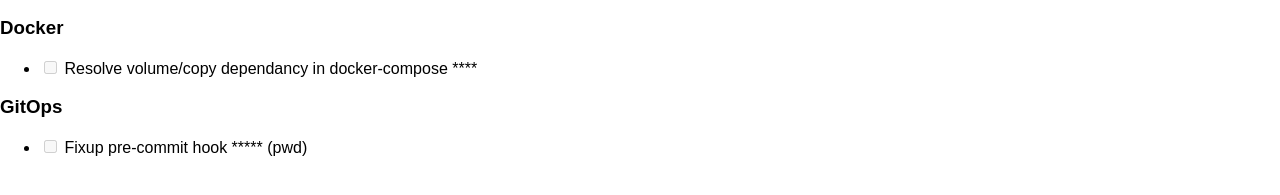
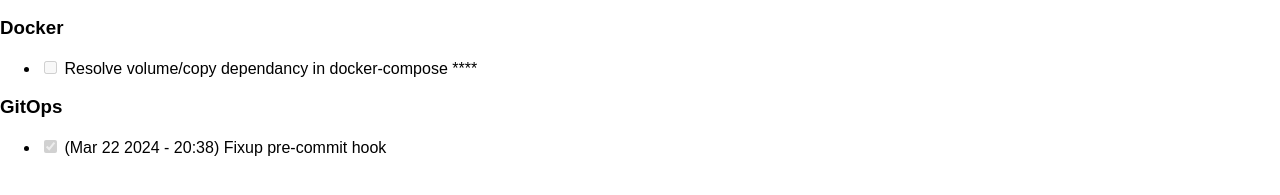
Before and after one commit to moovinzoo/personal-web, a Gatsby site: page /archieve/history/personal-web in a window 1280 px wide. Shown: the part 157-352 px from the top of the page. Built offline with nearby package versions, Linux system fonts and the light colour scheme; Gatsby itself is replaced by a stand-in of ours.

Commit message:
chore: update history

```diff
--- a/content/history/personal-web.mdx
+++ b/content/history/personal-web.mdx
@@ -6,4 +6,4 @@
 - [ ] Resolve volume/copy dependancy in docker-compose ****
 
 ### GitOps
-- [ ] Fixup pre-commit hook ***** (pwd)
+- [X] (Mar 22 2024 - 20:38) Fixup pre-commit hook
```
